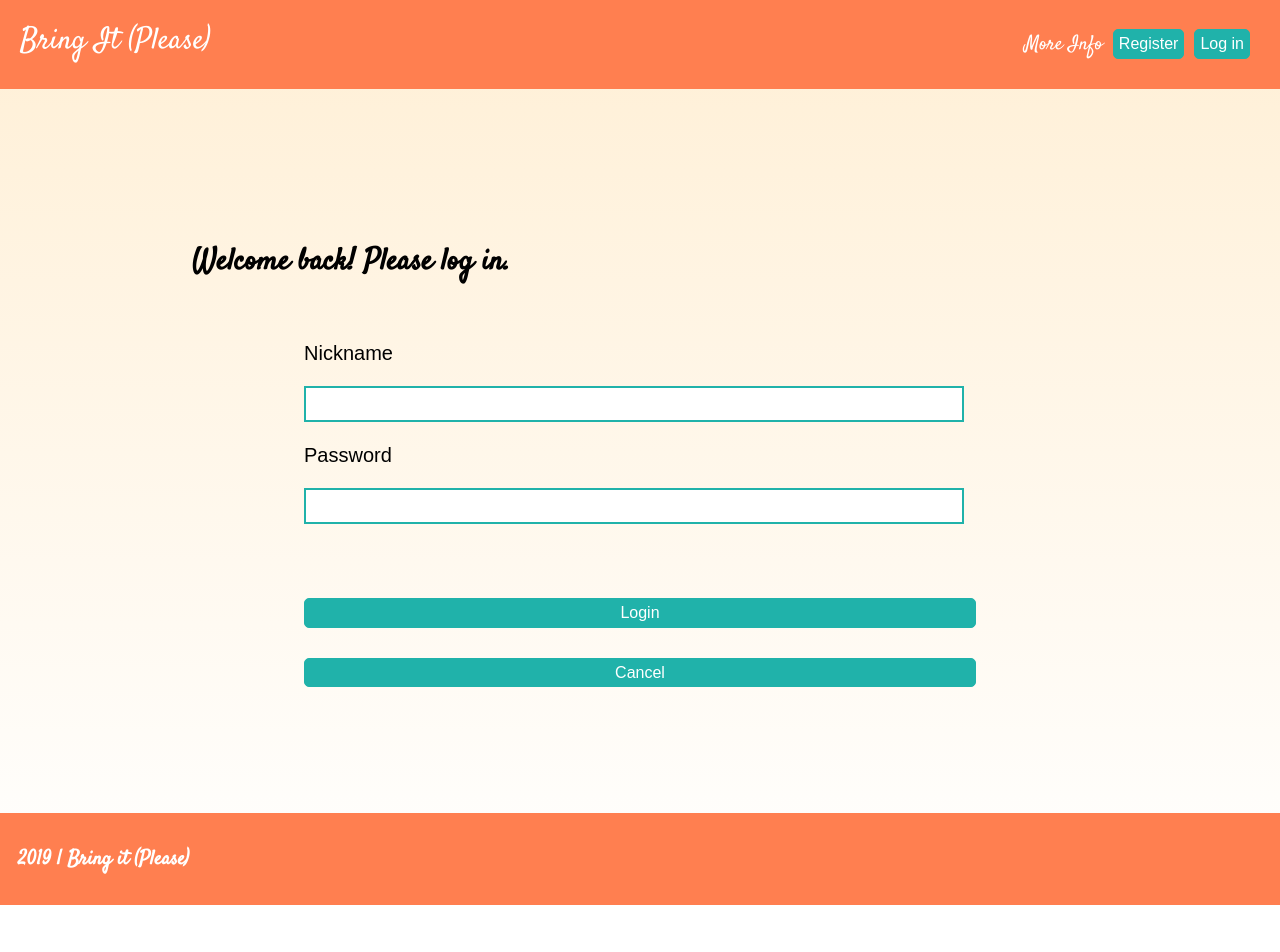
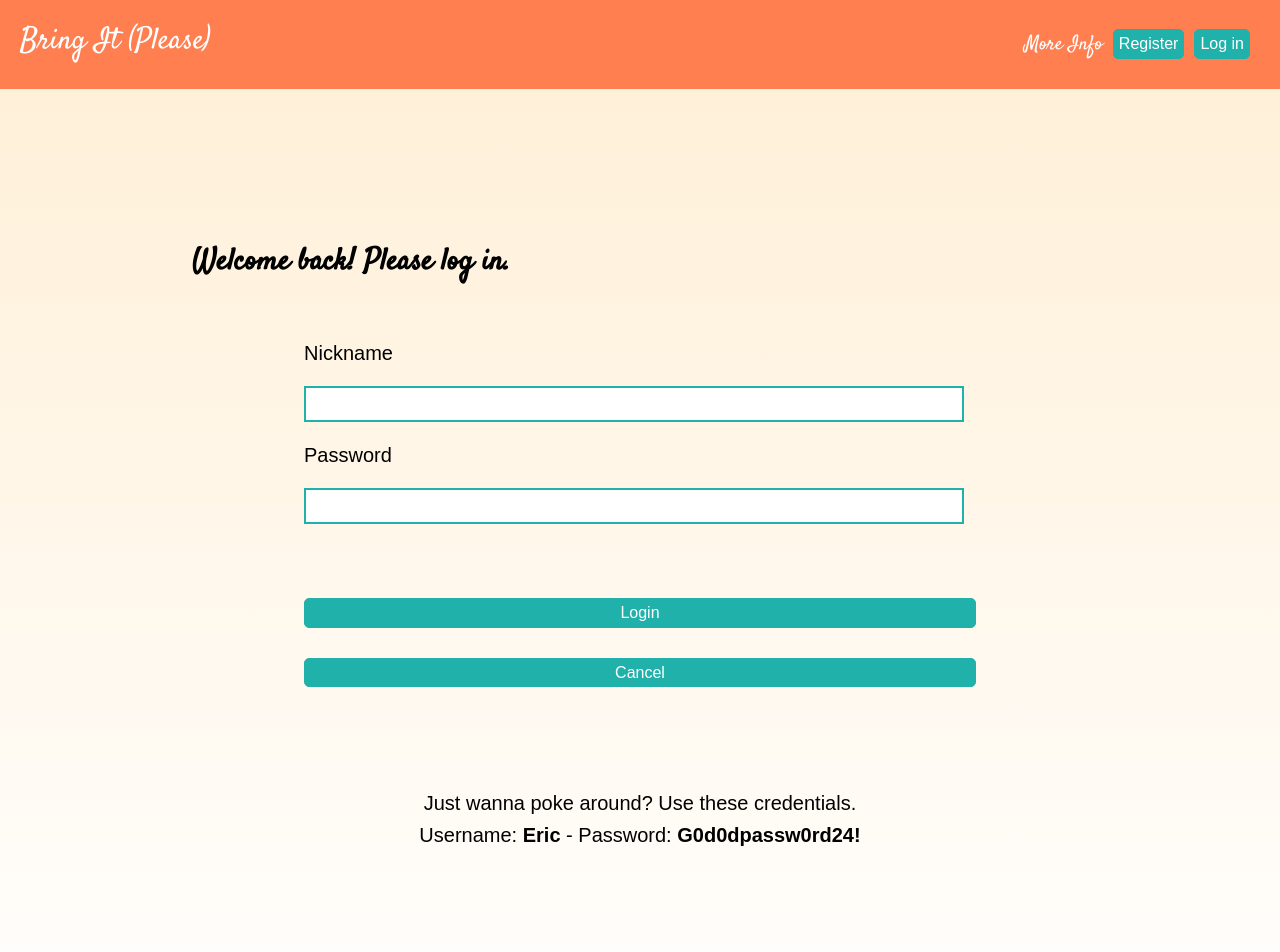
Before and after one commit to FedeColap/bring-it-client, a React (Create React App) app: page /login in a window 1280 px wide. Shown: the top 952 px of the page. Before the commit the page ends 905 px from the top, so only its background shows below. Built offline with nearby package versions, Linux system fonts and the light colour scheme; no server answers.

Commit message:
finalizing

```diff
--- a/src/mainForm2.css
+++ b/src/mainForm2.css
@@ -5,6 +5,12 @@ main {
     display: flex;
     flex-direction: column;
     justify-content: center;
+}
+.fakedata {
+    display: block;
+    text-align: center;
+    margin: auto;
+    margin-top: 100px;
 }
 fieldset {
     align-self: center;
@@ -47,6 +53,9 @@ section a {
 
 /*for the phones*/
 @media screen and (max-width: 510px) {
+    .fakedata {
+        width: 100%;
+    }
     fieldset {
         width: 100%;
         padding: 0;
@@ -60,6 +69,9 @@ section a {
 }
 /* for tablets */
 @media screen and (min-width: 510px) {
+    .fakedata {
+        width: 75%;
+    }
     fieldset {
         width: 75%;
         margin-bottom: 30px;
@@ -77,6 +89,9 @@ section a {
 }
 /* for computers */
 @media screen and (min-width: 1400px) {
+    .fakedata {
+        width: 50%;
+    }
   fieldset {
     width: 50%;
 
--- a/src/routes/LoginPage/LoginPage.js
+++ b/src/routes/LoginPage/LoginPage.js
@@ -22,6 +22,8 @@ export default class LoginPage extends Component {
           loggingIn = {this.props.loggingIn}
         />
         <Link to='/'><p  className="butCan" type="cancel">Cancel</p></Link>
+        <p className="fakedata">Just wanna poke around? Use these credentials. <br />
+        Username: <strong>Eric</strong> - Password: <strong>G0d0dpassw0rd24!</strong></p>
       </section>
     )
   }
--- a/src/routes/WelcomeMessage/WelcomeMessage.js
+++ b/src/routes/WelcomeMessage/WelcomeMessage.js
@@ -17,6 +17,7 @@ export default class WelcomeMessage extends Component {
               For a little surcharge over the regular price, or a small flat amount (your friend should be rewarded for his courtesy, after all!) you could have that item you wished for, straight from the Country of origin!</p>
               <p className="fancy welcome">This is Bring It (Please).</p>
               <Link to='/register'><p  className="butCan" type="cancel">Join our community!</p></Link>
+              <Link to='/login'><p  className="butCan" type="cancel"> Click here to log in with a fake User</p></Link>
            </section>
         )
     }
```
Also changed, not shown: 1 other file (tests, documents, lock files or other folders).
